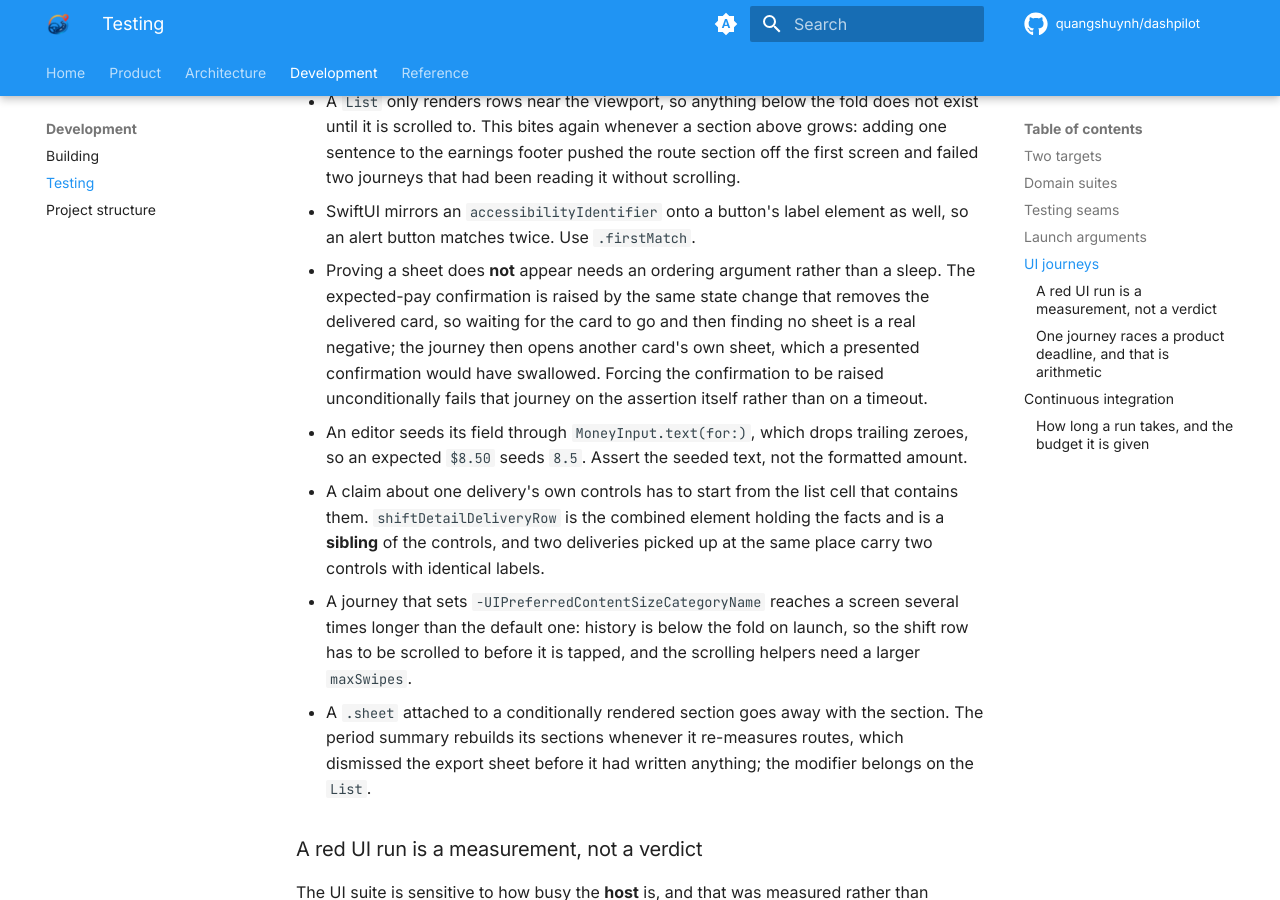
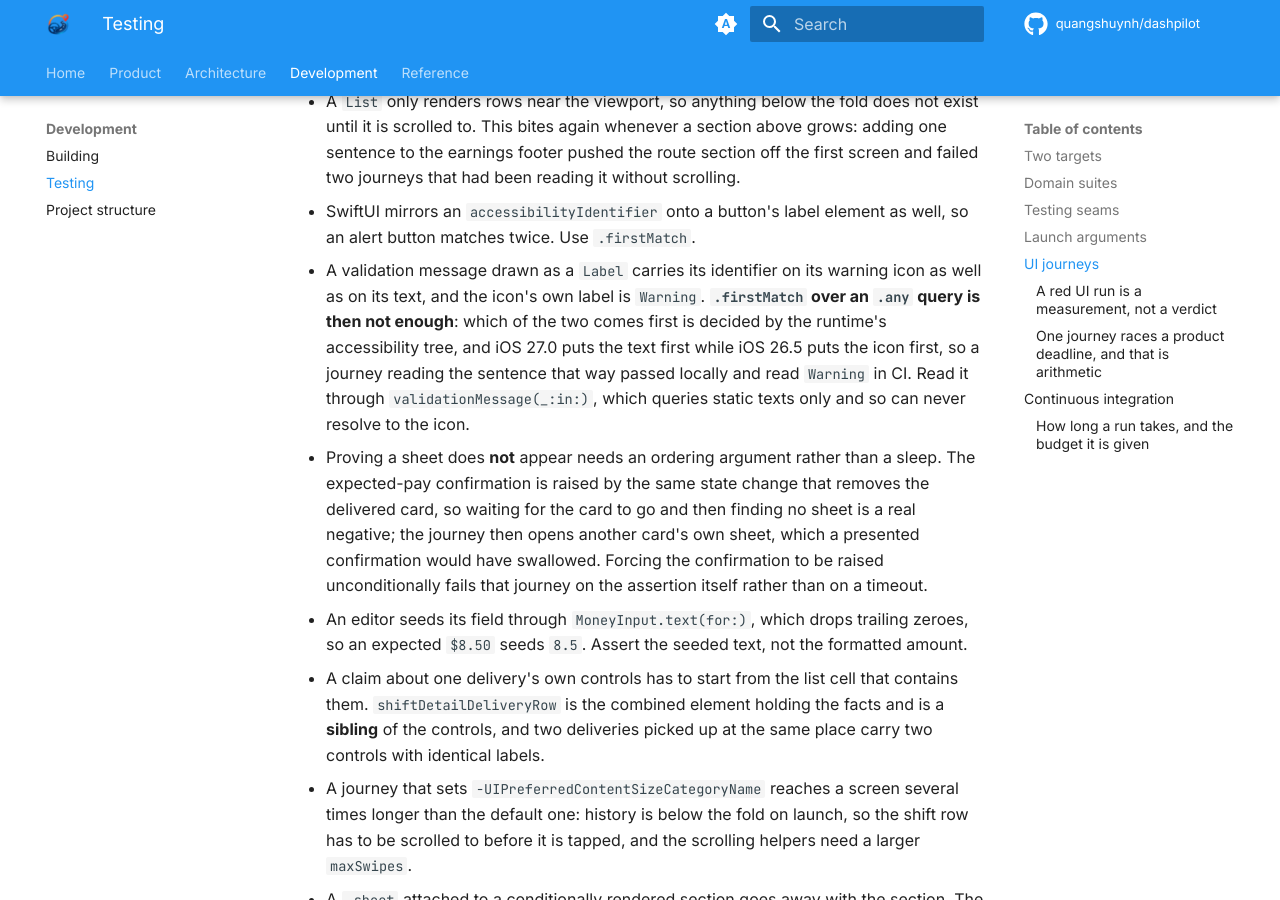
Before and after one commit to quangshuynh/dashpilot, an MkDocs documentation site: the page built from docs/development/testing.md, in a window 1280 px wide and 900 px high, scrolled down 20906 px. Built offline with MkDocs 1.6.1 and Material for MkDocs 9.7.7, drawn with Linux system fonts in a browser that asks for light colours; comment, search, counter and statistics services are not loaded.

Commit message:
fix: stabilize fuel assumption validation UI journeys
Both CI failures had one cause. testInvalidFuelAssumptionsAreNotSaved and
testRefusesAVehicleWithNoNameOrNoFuelEconomy read the validation sentence
through descendants(.any).matching(identifier:).firstMatch. The message is
a SwiftUI Label, and the identifier is mirrored onto its warning icon,
whose own label is "Warning". Which element comes first is decided by the
runtime's accessibility tree: iOS 27.0 (local) puts the text first, iOS
26.5 (CI) puts the icon first. The CI activity log shows the query
resolving to an Image before the assertion read "Warning".

A shared validationMessage(_:in:) helper now queries static texts only,
which the icon never is. It is the form testInvalidExpenseAmountIsNotSaved
already used, and that journey passed on iOS 26.5 in the same CI run.
Production and the assertions are unchanged.

```diff
--- a/docs/development/testing.md
+++ b/docs/development/testing.md
@@ -417,6 +417,12 @@ Three lessons are worth repeating when adding journeys:
   been reading it without scrolling.
 - SwiftUI mirrors an `accessibilityIdentifier` onto a button's label element as well, so an alert
   button matches twice. Use `.firstMatch`.
+- A validation message drawn as a `Label` carries its identifier on its warning icon as well as on
+  its text, and the icon's own label is `Warning`. **`.firstMatch` over an `.any` query is then not
+  enough**: which of the two comes first is decided by the runtime's accessibility tree, and iOS
+  27.0 puts the text first while iOS 26.5 puts the icon first, so a journey reading the sentence
+  that way passed locally and read `Warning` in CI. Read it through `validationMessage(_:in:)`, which
+  queries static texts only and so can never resolve to the icon.
 - Proving a sheet does **not** appear needs an ordering argument rather than a sleep. The
   expected-pay confirmation is raised by the same state change that removes the delivered card, so
   waiting for the card to go and then finding no sheet is a real negative; the journey then opens
```
Also changed, not shown: 1 other file.
